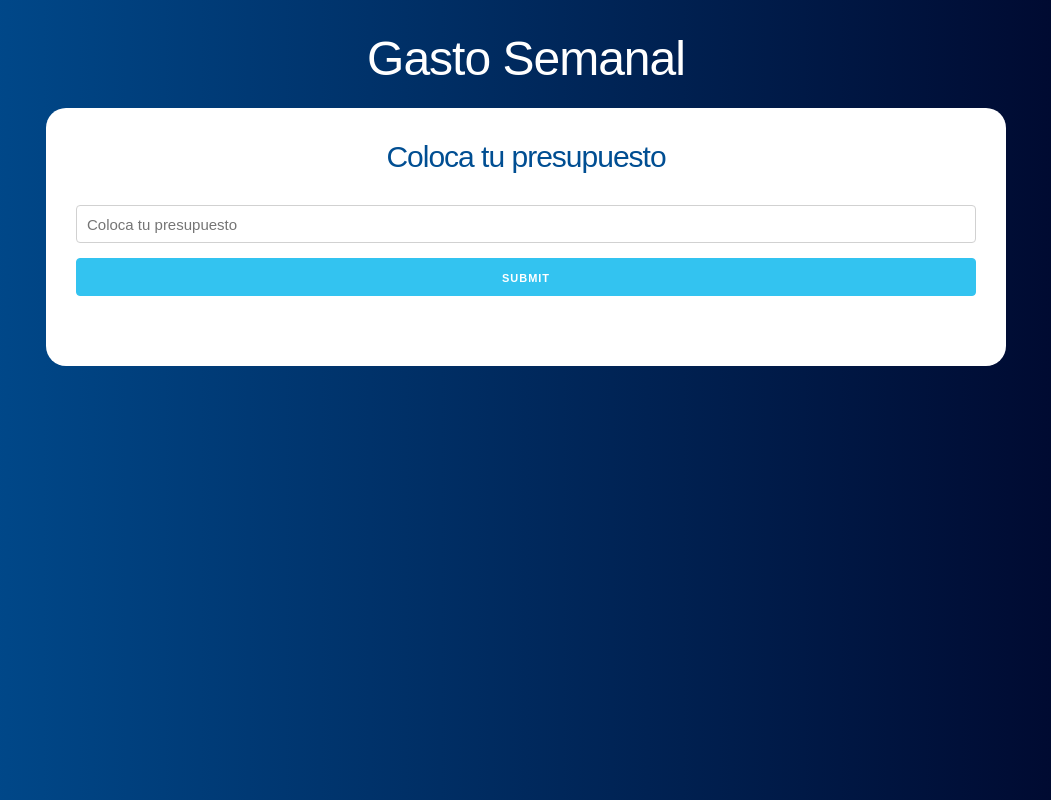
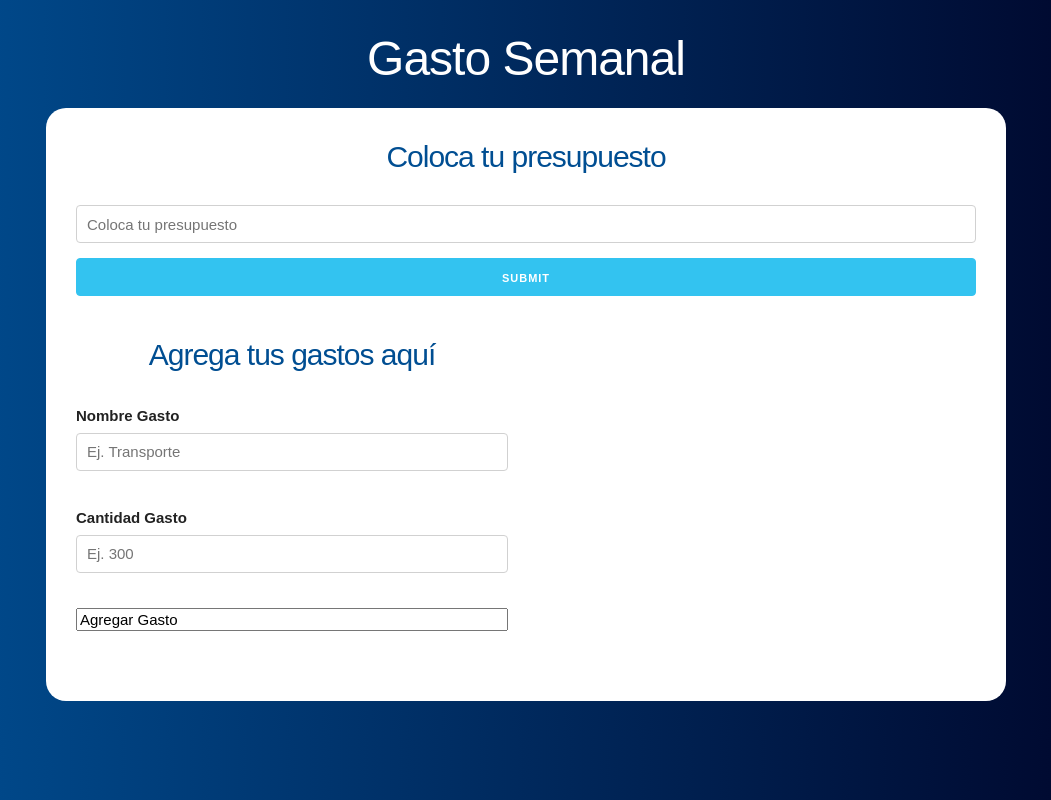
Before and after one commit to FedePe/presupuesto-react, a React (Create React App) app: page / in a window 1280 px wide. Shown: the whole page, without its empty margins (114-1165 px from the left). Built offline with nearby package versions, Linux system fonts and the light colour scheme.

Commit message:
Creando formularios de gastos

```diff
--- a/src/App.js
+++ b/src/App.js
@@ -1,5 +1,6 @@
 import React, {useState} from 'react';
 import Pregunta from './components/Pregunta';
+import Formulario from './components/Formulario';
 
 function App() {
 
@@ -16,6 +17,15 @@
               guardarPresupuesto={guardarPresupuesto}
               guardarRestante={guardarRestante}
             />
+
+            <div className="row">
+              <div className="one-half column">
+                <Formulario/>
+              </div>
+              <div className="one-half column">
+
+              </div>
+            </div>
           </div>
       </header>
     </div>
--- /dev/null
+++ b/src/components/Formulario.js
@@ -0,0 +1,35 @@
+import React, {useState} from 'react';
+
+const Formulario = () => {
+    return (
+        <form>
+            <h2>Agrega tus gastos aquí</h2>
+
+            <div className="campo">
+                <label>Nombre Gasto</label>
+                <input
+                    type="text"
+                    className="u-full-width"
+                    placeholder="Ej. Transporte"
+                />
+            </div>
+
+            <div className="campo">
+                <label>Cantidad Gasto</label>
+                <input
+                    type="number"
+                    className="u-full-width"
+                    placeholder="Ej. 300"
+                />
+            </div>
+
+            <input
+                tyoe="submit"
+                className="button-primary u-full-width"
+                value="Agregar Gasto"
+            />
+        </form>
+     );
+}
+
+export default Formulario;
```
